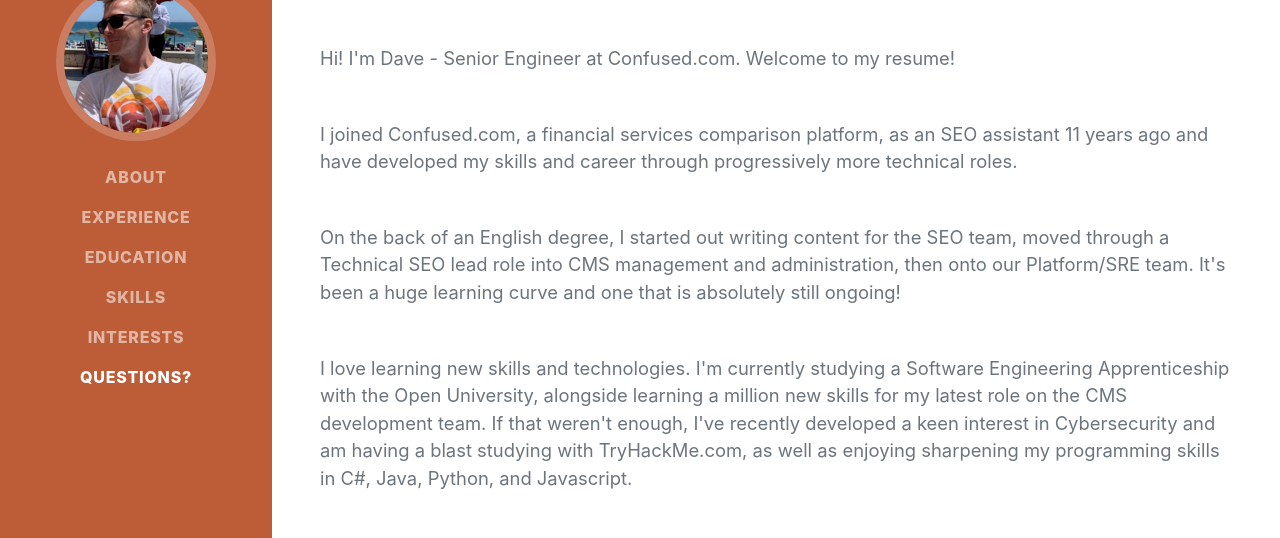
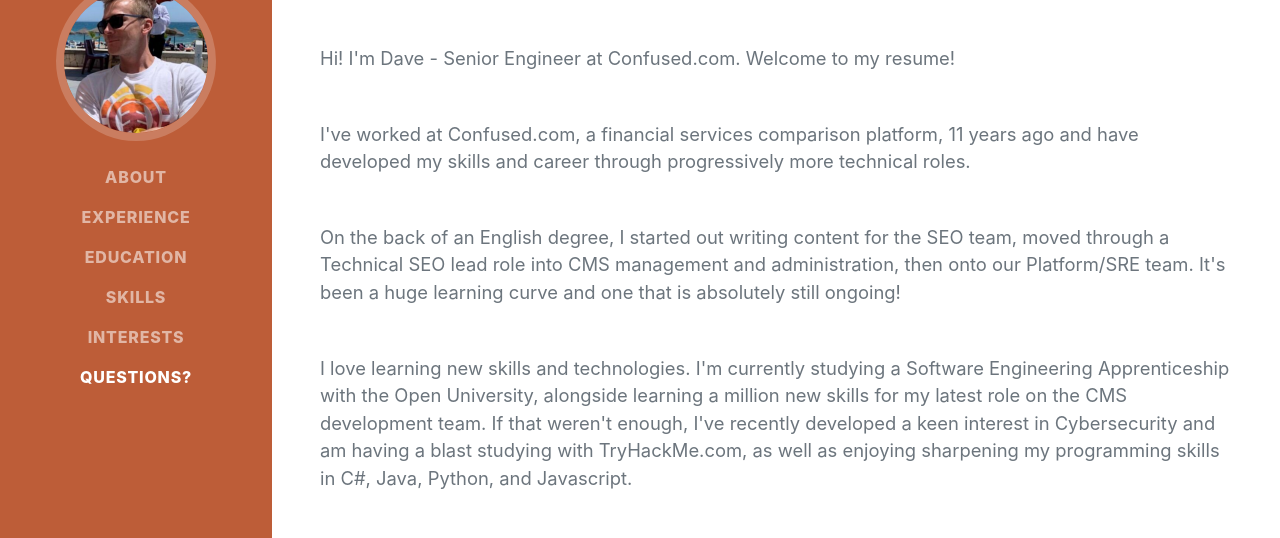
Before and after one commit to DaveRends/DaveRendellPersonlSite, a plain HTML site: page index.html in a window 1280 px wide. Shown: the part 215-753 px from the top of the page. Drawn offline with nearby package versions, Linux system fonts and the light colour scheme; a web font is replaced by a local one.

Commit message:
Updated intro sentence

```diff
--- a/index.html
+++ b/index.html
@@ -48,7 +48,7 @@
                         <a href="mailto:dairendell@gmail.com">dairendell@gmail.com</a>
                     </div>
                     <p class="lead mb-5">Hi! I'm Dave - Senior Engineer at Confused.com. Welcome to my resume!</p>
-                    <p class="lead mb-5">I joined Confused.com, a financial services comparison platform, as an SEO assistant 11 years ago and have developed my skills and career through progressively more technical roles.</p>
+                    <p class="lead mb-5">I've worked at Confused.com, a financial services comparison platform, 11 years ago and have developed my skills and career through progressively more technical roles.</p>
                     <p class="lead mb-5">On the back of an English degree, I started out writing content for the SEO team, moved through a Technical SEO lead role into CMS management and administration, then onto our Platform/SRE team. It's been a huge learning curve and one that is absolutely still ongoing!</p>
                     <p class="lead mb-5">I love learning new skills and technologies. I'm currently studying a Software Engineering Apprenticeship with the Open University, alongside learning a million new skills for my latest role on the CMS development team. If that weren't enough, I've recently developed a keen interest in Cybersecurity and am having a blast studying with TryHackMe.com, as well as enjoying sharpening my programming skills in C#, Java, Python, and Javascript.</p>
                     <p class="lead mb-5">I'm an enthusiastic and sociable team player. I love what I do, enjoy challenging myself, and more than anything want to be a positive presence in my workplace and to everyone around me. I believe that people who like what they do, do it better! Read on or contact me for more info and have a great day!</p>
```
